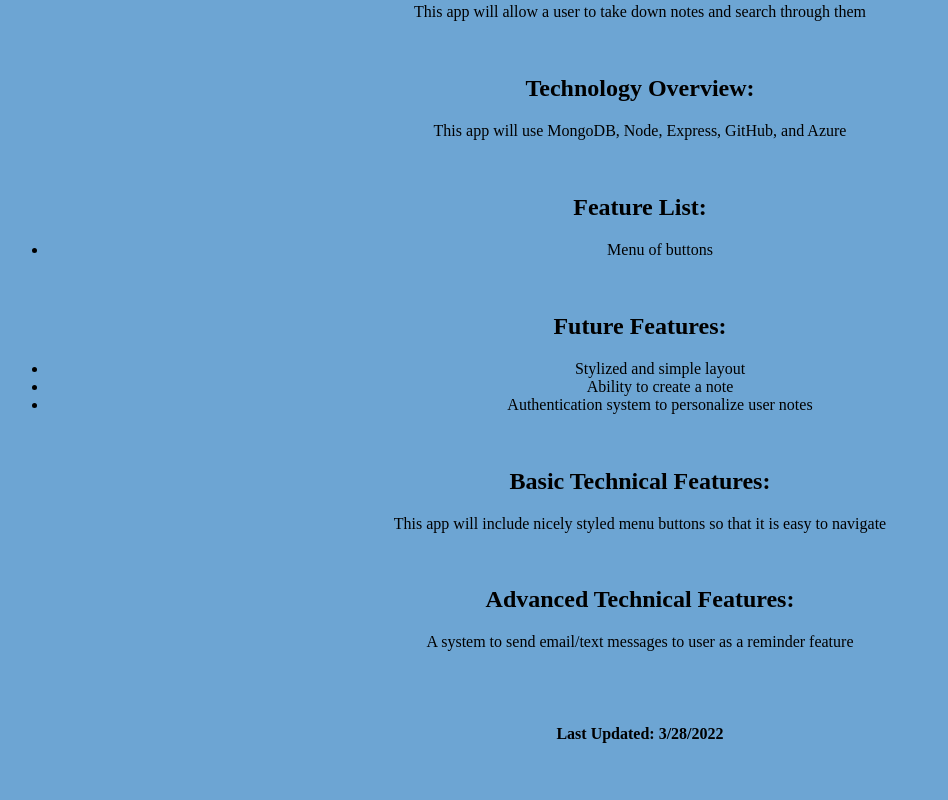
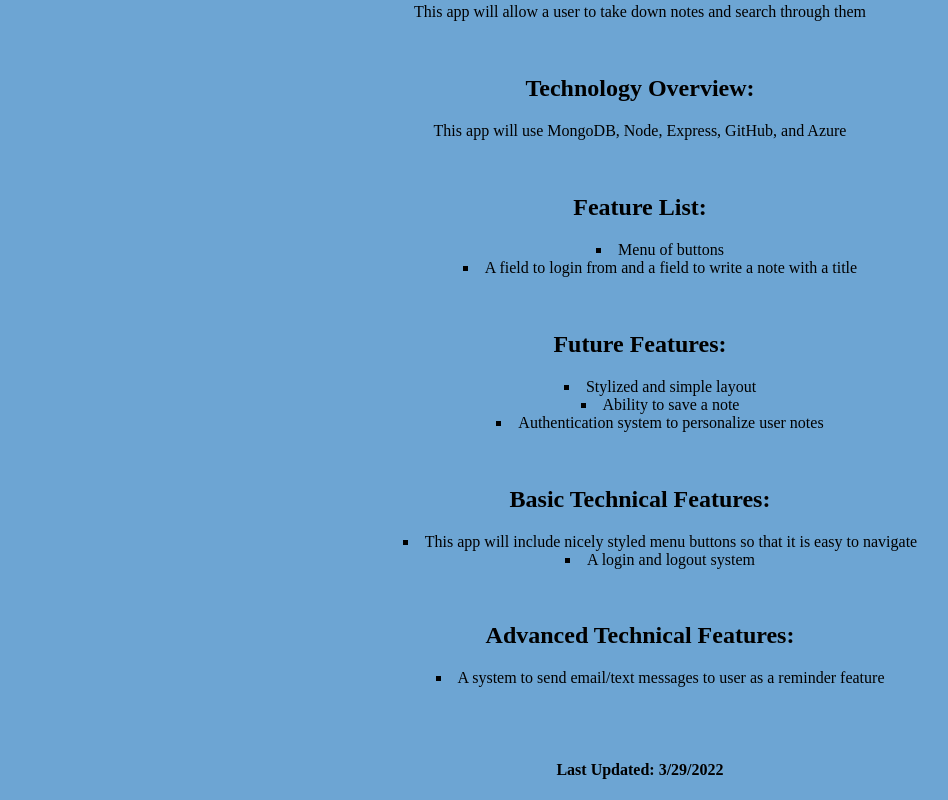
Before and after one commit to MatthewSenese/Noteify, a website: page static/projectProposal/index.html in a window 1280 px wide. Shown: the part 461-1261 px from the top of the page, without its empty margins (0-948 px from the left). Before the commit the page ends 1225 px from the top, so only its background shows below. Drawn offline with Linux system fonts and the light colour scheme; a web font is replaced by a local one.

Commit message:
Updated project proposal

```diff
--- a/static/projectProposal/index.css
+++ b/static/projectProposal/index.css
@@ -5,6 +5,12 @@ body {
 
 .html {
     background-color: rgb(221, 221, 221);
+}
+
+li {
+    text-align: center;
+    list-style-type: square;
+    list-style-position: inside;
 }
 
 .navbar {
--- a/static/projectProposal/index.html
+++ b/static/projectProposal/index.html
@@ -40,26 +40,32 @@
     <h2>Feature List: </h2>
     <ul>
         <li>Menu of buttons</li>
+        <li>A field to login from and a field to write a note with a title</li>
     </ul>
     <br>
 
     <h2>Future Features: </h2>
     <ul>
         <li>Stylized and simple layout</li>
-        <li>Ability to create a note</li>
+        <li>Ability to save a note</li>
         <li>Authentication system to personalize user notes</li>
     </ul>
     <br>
 
     <h2>Basic Technical Features: </h2>
-    <p>This app will include nicely styled menu buttons so that it is easy to navigate</p>
+    <ul>
+        <li>This app will include nicely styled menu buttons so that it is easy to navigate</li>
+        <li>A login and logout system</li>
+    </ul>
     <br>
 
     <h2>Advanced Technical Features: </h2>
-    <p>A system to send email/text messages to user as a reminder feature</p>
+    <ul>
+        <li>A system to send email/text messages to user as a reminder feature</li>
+    </ul>
     <br>
     <br>
 
-    <h4>Last Updated: 3/28/2022</h4>
+    <h4>Last Updated: 3/29/2022</h4>
 </body>
 </html>
```
